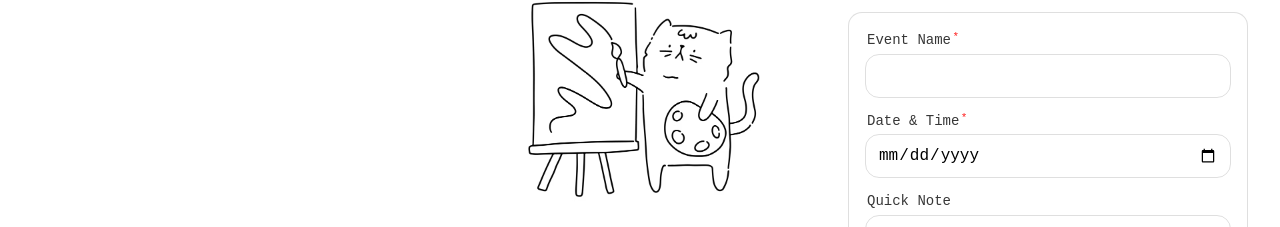
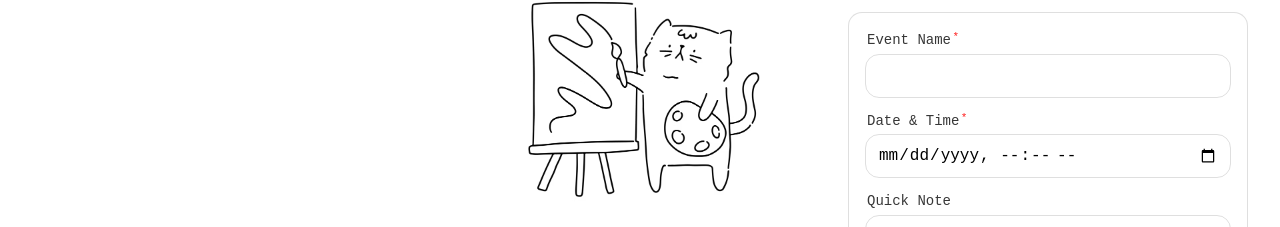
Before and after one commit to srkhushal/TimeLine, a React (Vite) app: page / in a window 1280 px wide. Both pictures are taken after a click on the button 1222 px from the left and 742 px from the top of the page. Shown: the part 213-440 px from the top of the page. Built offline with nearby package versions, Linux system fonts and the light colour scheme; a web font is replaced by a local one.

Commit message:
font-size relative units

```diff
--- a/src/pages/Home/Home.jsx
+++ b/src/pages/Home/Home.jsx
@@ -235,7 +235,7 @@ const AddNewEvent = memo(({ showAddEvent, setShowAddEvent }) => {
                             <span aria-required className="input-label">Date & Time</span>
 
                             <div className="input-wrapper">
-                                <input onBlur={handleDTInput} required className="event-input" name="event-dnt" type="date" />
+                                <input onBlur={handleDTInput} required className="event-input" name="event-dnt" type="datetime-local" />
                             </div>
 
                         </label>
```
